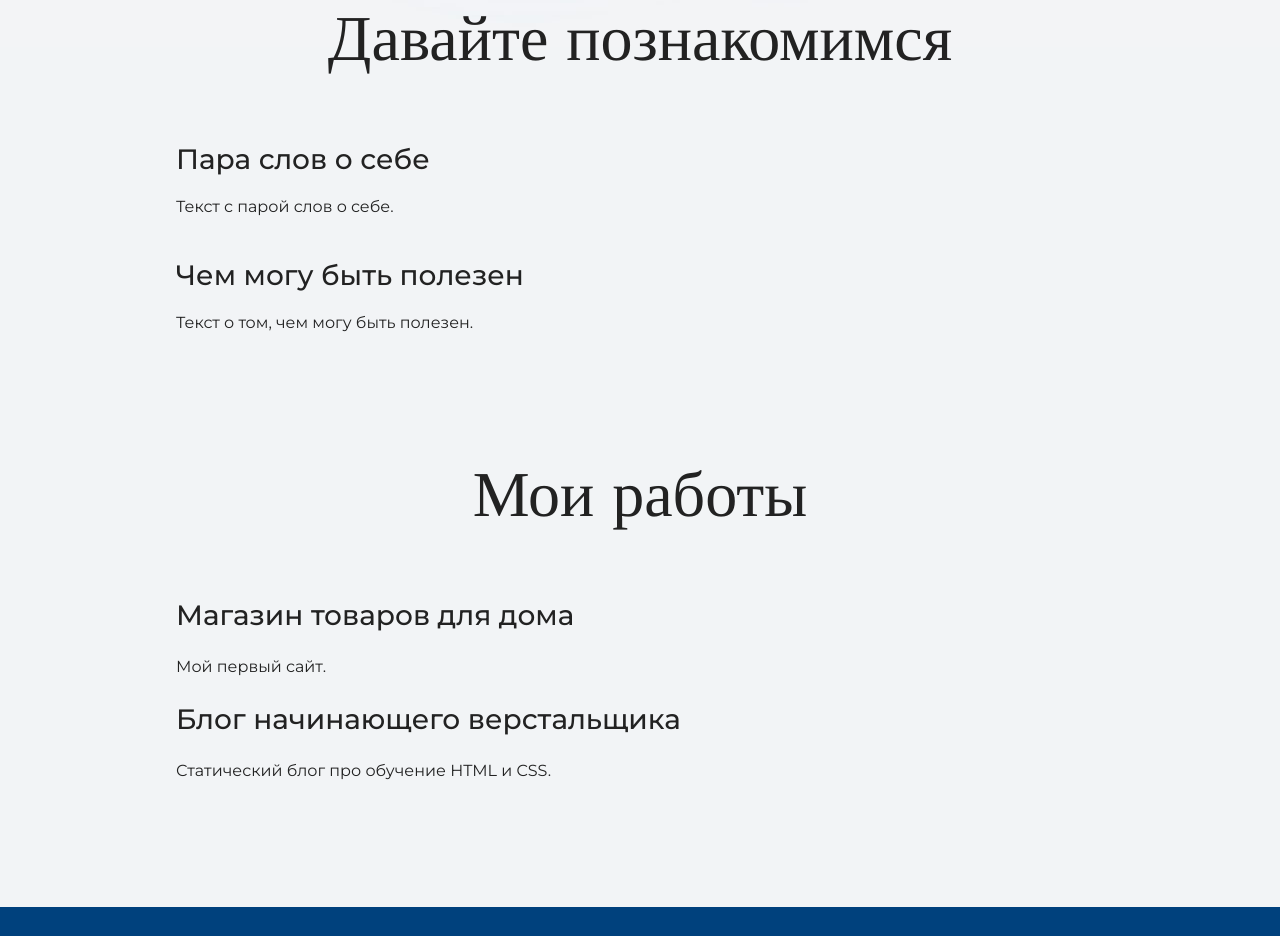
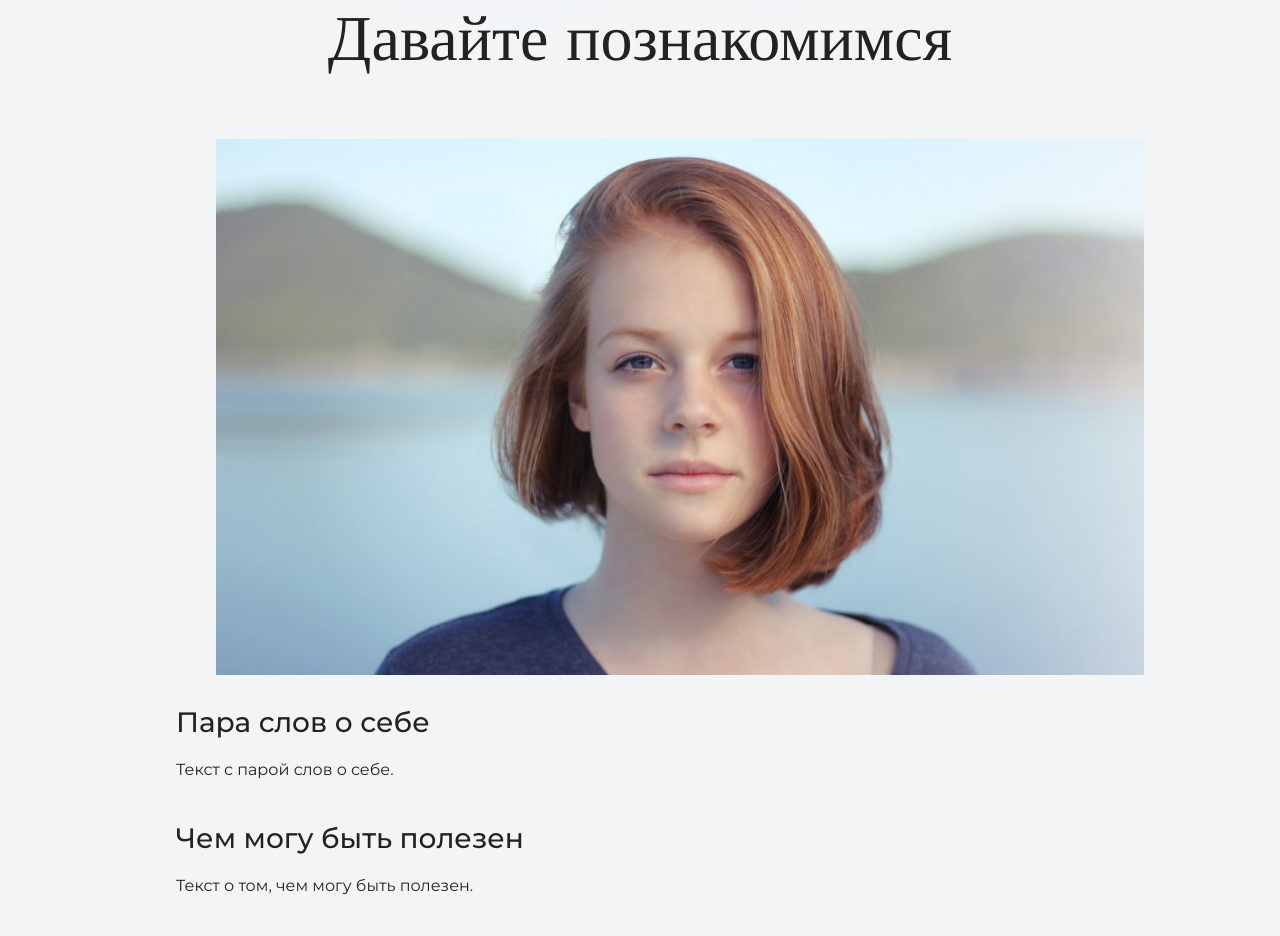
Before and after one commit to ViktorErmakov/MyPortfolioSite, a plain HTML site: page index.html in a window 1280 px wide. Shown: the part 1033-1969 px from the top of the page. Drawn offline with nearby package versions, Linux system fonts and the light colour scheme.

Commit message:
добавил фотографию для знакомства

```diff
--- a/index.html
+++ b/index.html
@@ -26,6 +26,9 @@
     <section class="intro">
       <div class="container">
       <h2 class="subheading">Давайте познакомимся</h2>
+      <figure>
+        <img src="files/user.jpg" alt="моя фотография" width="928" height="536">
+      </figure>
       <h3>Пара слов о себе</h3>
       <p>Текст с парой слов о себе.</p>
       <h3>Чем могу быть полезен</h3>
```
